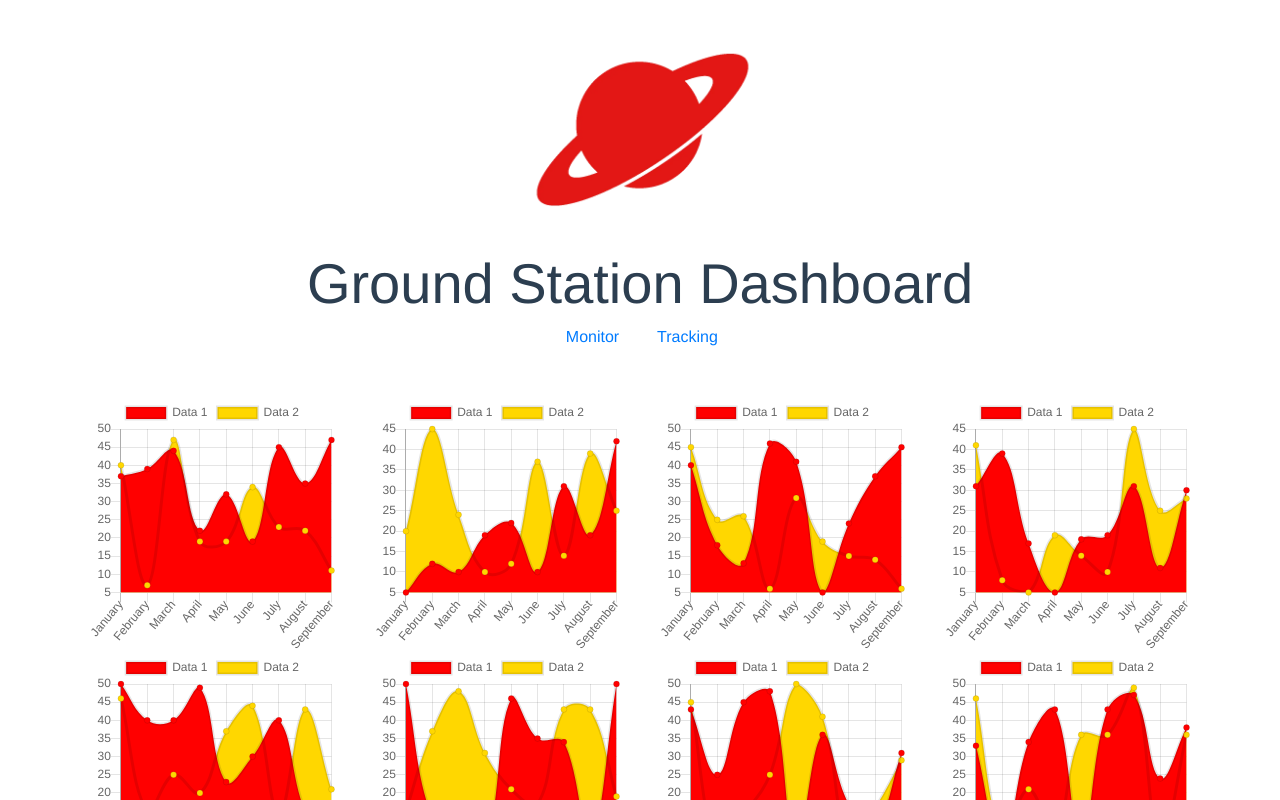
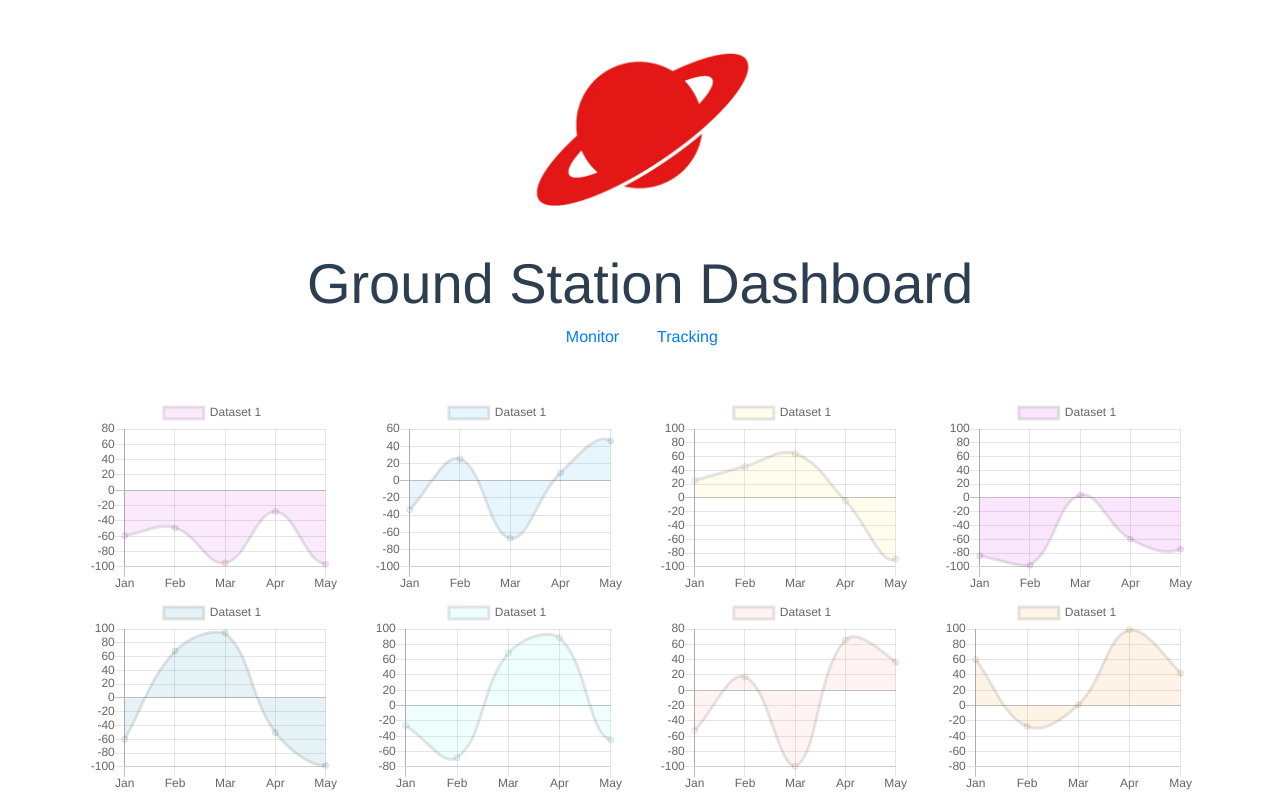
Before and after one commit to ul-gaul/stratos_ground-station, a Vue app in the folder dashboard/: page / in a window 1280 px wide. Shown: the top 800 px of the page. Built offline with nearby package versions, Linux system fonts and the light colour scheme.

Commit message:
Improved chart component

```diff
--- a/dashboard/src/chart-model.js
+++ /dev/null
@@ -1,39 +0,0 @@
-import {
-  Line,
-  mixins
-} from 'vue-chartjs'
-
-export default {
-  extends: Line,
-  mixins: [mixins.reactiveProp],
-  props: ['chartData', 'options'],
-  data() {
-    return {
-      options: {
-        scales: {
-          yAxes: [{
-            ticks: {
-              beginAtZero: true
-            },
-            gridLines: {
-              display: true
-            }
-          }],
-          xAxes: [{
-            gridLines: {
-              display: false
-            }
-          }]
-        },
-        legend: {
-          display: true
-        },
-        responsive: true,
-        maintainAspectRatio: false
-      }
-    }
-  },
-  mounted() {
-      this.renderChart(this.chartdata, this.options)
-  }
-}
--- a/dashboard/src/components/PlotChart.vue
+++ b/dashboard/src/components/PlotChart.vue
@@ -1,44 +1,36 @@
-<template>
-	<chart :chart-data="datacollection" :width="200" :height="200"></chart>
-</template>
+<!--<template>-->
+<!--	<chart :chart-data="datacollection" :width="200" :height="200"></chart>-->
+<!--</template>-->
 
 <script>
-import Chart from "./../chart-model.js";
+import { Line, mixins } from 'vue-chartjs'
+
 export default {
-  components: {
-    Chart
-  },
+  extends: Line,
+  mixins: [mixins.reactiveProp],
+  // props: ['chartData'],
+  components: {},
   data() {
     return {
-      datacollection: null
+      options: {
+        scales: {
+          yAxes: [{
+            ticks: { beginAtZero: true },
+            gridLines: { display: true },
+          }],
+          xAxes: [{
+            gridLines: { display: true },
+          }]
+        }, // END options.scales
+        legend: { display: true },
+        responsive: true,
+        maintainAspectRatio: false,
+      }, // END options
     };
   },
   mounted() {
-    this.fillData();
+    this.renderChart(this.chartData, this.options);
   },
-  methods: {
-    fillData() {
-      this.datacollection = {
-        labels: ["January","February","March","April","May","June","July","August","September"],
-        // labels: [this.rand(), this.rand()],
-        datasets: [
-          {
-            label: "Data 1",
-            backgroundColor: "red",
-            data: [this.rand(), this.rand(), this.rand(), this.rand(), this.rand(), this.rand(), this.rand(), this.rand(), this.rand()]
-          },
-          {
-            label: "Data 2",
-            backgroundColor: "gold",
-            data: [this.rand(), this.rand(), this.rand(), this.rand(), this.rand(), this.rand(), this.rand(), this.rand(), this.rand()]
-          }
-        ]
-      };
-    },
-    rand() {
-      return Math.floor(Math.random() * (50 - 5 + 1)) + 5;
-    }
-  }
 };
 </script>
 
--- /dev/null
+++ b/dashboard/src/modules/utils/random.js
@@ -0,0 +1,87 @@
+/**
+ * Génère des coordonnées au hasard.
+ *
+ * @param {object} [opts] - Options
+ * @param {number} [opts.qty=10] - Nombre de coordonnées à générer
+ * @param {boolean} [opts.ordered=true] - Si les coords sont en ordre de X
+ * @param {number} [opts.minX=-100] - Valeur minimale de X
+ * @param {number} [opts.maxX=100] - Valeur maximale de X
+ * @param {number} [opts.minY=-100] - Valeur minimale de Y
+ * @param {number} [opts.maxY=100] - Valeur maximale de Y
+ * @return {Array<{x: number, y: number}>} Liste de coordonnées
+ */
+export function coords(opts = {}) {
+  opts.qty = Math.abs(opts.qty ?? 10);
+  opts.ordered ??= true;
+  opts.minX ??= -100;
+  opts.maxX ??= 100;
+  opts.minY ??= -100;
+  opts.maxY ??= 100;
+
+  const minX   = Math.min(opts.minX, opts.maxX),
+        maxX   = Math.max(opts.minX, opts.maxX),
+        minY   = Math.min(opts.minY, opts.maxY),
+        maxY   = Math.max(opts.minY, opts.maxY),
+        rangeX = maxX - minX,
+        rangeY = maxY - minY,
+        coords = [];
+
+  for (let i = 0; i < opts.qty; i++) {
+    coords.push({
+      x: Math.random() * rangeX + minX,
+      y: Math.random() * rangeY + minY
+    });
+  }
+
+  if (opts.ordered)
+    coords.sort((a, b) => b.x - a.x);
+
+  return coords;
+} // END coords()
+
+
+/**
+ * Génère une couleur RGBA au hasard.
+ * @example
+ * rgba() // => 'rgba(10, 233, 108, 0.8)'
+ * rgba(1) // => 'rgba(88, 33, 201, 1)'
+ *
+ * @param {number} [alpha] - Transparence (générée au hasard si non-spécifié)
+ * @return {string}
+ */
+export function rgba(alpha) {
+  const rgb = [
+    Math.floor(Math.random() * 256),
+    Math.floor(Math.random() * 256),
+    Math.floor(Math.random() * 256)
+  ];
+
+  if (typeof alpha !== 'number')
+    alpha = Math.round(Math.random() * 100) / 100;
+  alpha = Math.min(Math.max(alpha, 0), 1);
+
+  return `rgba(${rgb.join(', ')}, ${alpha})`;
+} // END rgba()
+
+/**
+ * Génère une couleur RGB au hasard.
+ * @example
+ * rgb() // => 'rgb(43, 78, 199)'
+ *
+ * @return {string}
+ */
+export function rgb() {
+  const rgb = [
+    Math.floor(Math.random() * 256),
+    Math.floor(Math.random() * 256),
+    Math.floor(Math.random() * 256)
+  ];
+
+  return `rgb(${rgb.join(', ')})`;
+} // END rgb()
+
+export default {
+  coords,
+  rgba,
+  rgb
+}
--- a/dashboard/src/router/index.js
+++ b/dashboard/src/router/index.js
@@ -10,7 +10,7 @@ const routes = [
     path: '/tracking',
     name: 'Tracking',
     // route level code-splitting
-    // this generates a separate chunk (about.[hash].js) for this route
+    // this generates a separate chunk (about.[hash].modules) for this route
     // which is lazy-loaded when the route is visited.
     component: () => import(/* webpackChunkName: "about" */ '../views/Tracking.vue')
   }
--- a/dashboard/src/views/Monitor.vue
+++ b/dashboard/src/views/Monitor.vue
@@ -2,17 +2,30 @@
   <b-row class="d-flex flex-wrap justify-content-around"
          cols-lg="4" cols-md="2" cols="1">
     <b-col v-for="i in 10" :key="i">
-      <PlotChart />
+      <PlotChart :chartData="chartData()" :width="200" :height="200" />
     </b-col>
   </b-row>
 </template>
 
 <script>
-import PlotChart from '../components/PlotChart.vue'
+import PlotChart from '../components/PlotChart.vue';
+import rdm from '../modules/utils/random';
 
 export default {
   name: "Monitor",
-  components: { PlotChart }
+  components: { PlotChart },
+  methods: {
+    chartData() {
+      return {
+        labels: [ 'Jan', 'Feb', 'Mar', 'Apr', 'May' ],
+        datasets: [ {
+          label: 'Dataset 1',
+          backgroundColor: rdm.rgba(0.1),
+          data: rdm.coords()
+        } ]
+      };
+    }
+  }
 }
 </script>
 
--- a/dashboard/src/views/Tracking.vue
+++ b/dashboard/src/views/Tracking.vue
@@ -1,18 +1,33 @@
 <template>
-  <b-row class="d-flex flex-wrap justify-content-around"
+  <b-row class="d-flex flex-wrap justify-content-around align-content-stretch"
          cols-lg="4" cols-md="2" cols="1">
     <b-col v-for="i in 10" :key="i">
-      <PlotChart />
+      <PlotChart :chart-data="chartData" />
     </b-col>
   </b-row>
 </template>
 
 <script>
-import PlotChart from '../components/PlotChart.vue'
+import PlotChart from '../components/PlotChart.vue';
+import rdm from '../modules/utils/random';
 
 export default {
   name: "Tracking",
-  components: { PlotChart }
+  components: { PlotChart },
+  data() {
+    return {
+      chartData: {
+        labels: [
+          'Jan', 'Feb', 'Mar', 'Apr', 'May', 'Jun',
+          'Jul', 'Aug', 'Sep', 'Oct', 'Nov', 'Dec' ],
+        datasets: [ {
+          label: 'Dataset 1',
+          backgroundColor: rdm.rgba(0.1),
+          data: rdm.coords({ qty: 12 })
+        } ]
+      }
+    }
+  }
 }
 </script>
 
```
Also changed, not shown: dashboard/src/modules/utils/time.js (added, +15 -0 lines), dashboard/src/modules/utils/wait.js (added, +8 -0 lines).
